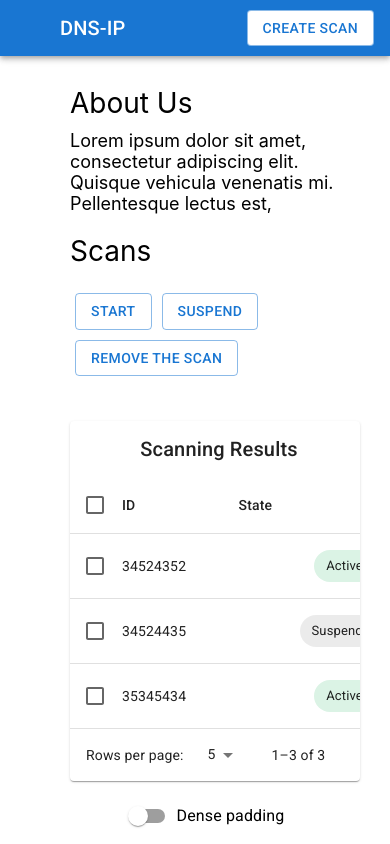
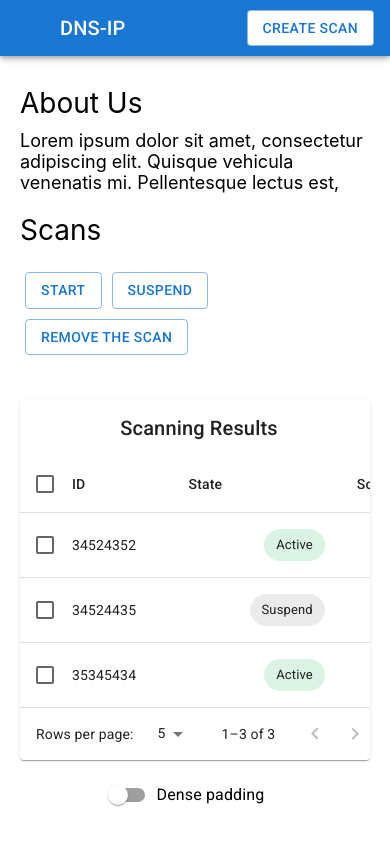
Before and after one commit to scorelab/DNSTool-Web-Application, a React (Create React App) app: page / in a window 390 px wide. Shown: the top 844 px of the page. Built offline with nearby package versions, Linux system fonts and the light colour scheme; some icons are missing.

Commit message:
make dashboard responsive

```diff
--- a/src/components/dashboard/index.js
+++ b/src/components/dashboard/index.js
@@ -5,12 +5,18 @@ import Button from '@material-ui/core/Button';
 import NewsCard from '../newsCard';
 import ScanTable from '../scanTable';
 import Scanbuttons from './Scanbuttons';
+import useMediaQuery from '@material-ui/core/useMediaQuery';
+import { useTheme } from '@material-ui/core/styles';
 
 function Dashboard() {
+
+    const theme = useTheme();
+    const isMobile = useMediaQuery(theme.breakpoints.down('md'));
+
     return (
         <>
             <Navbar />
-            <Grid container spacing={2} style={{ padding: '10px 30px 0px 70px' }}>
+            <Grid container spacing={2} style={{ padding: !isMobile ? '10px 30px 0px 70px' : '10px 20px' }}>
                 <Grid item xs={12} md={9} >
                     <div style={{ display: 'flex', flexDirection: 'column' }}>
                         <Scanbuttons />
```
